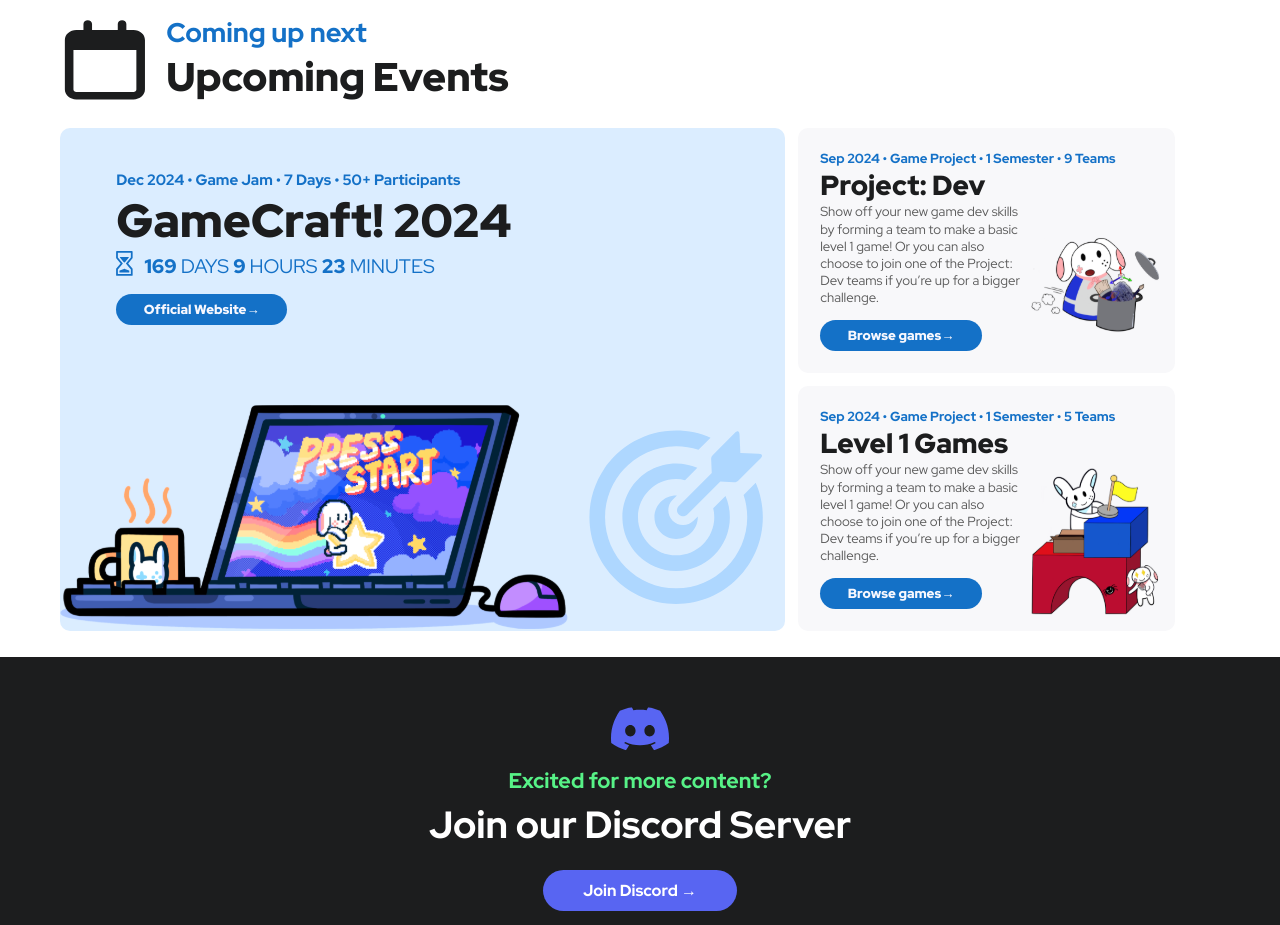
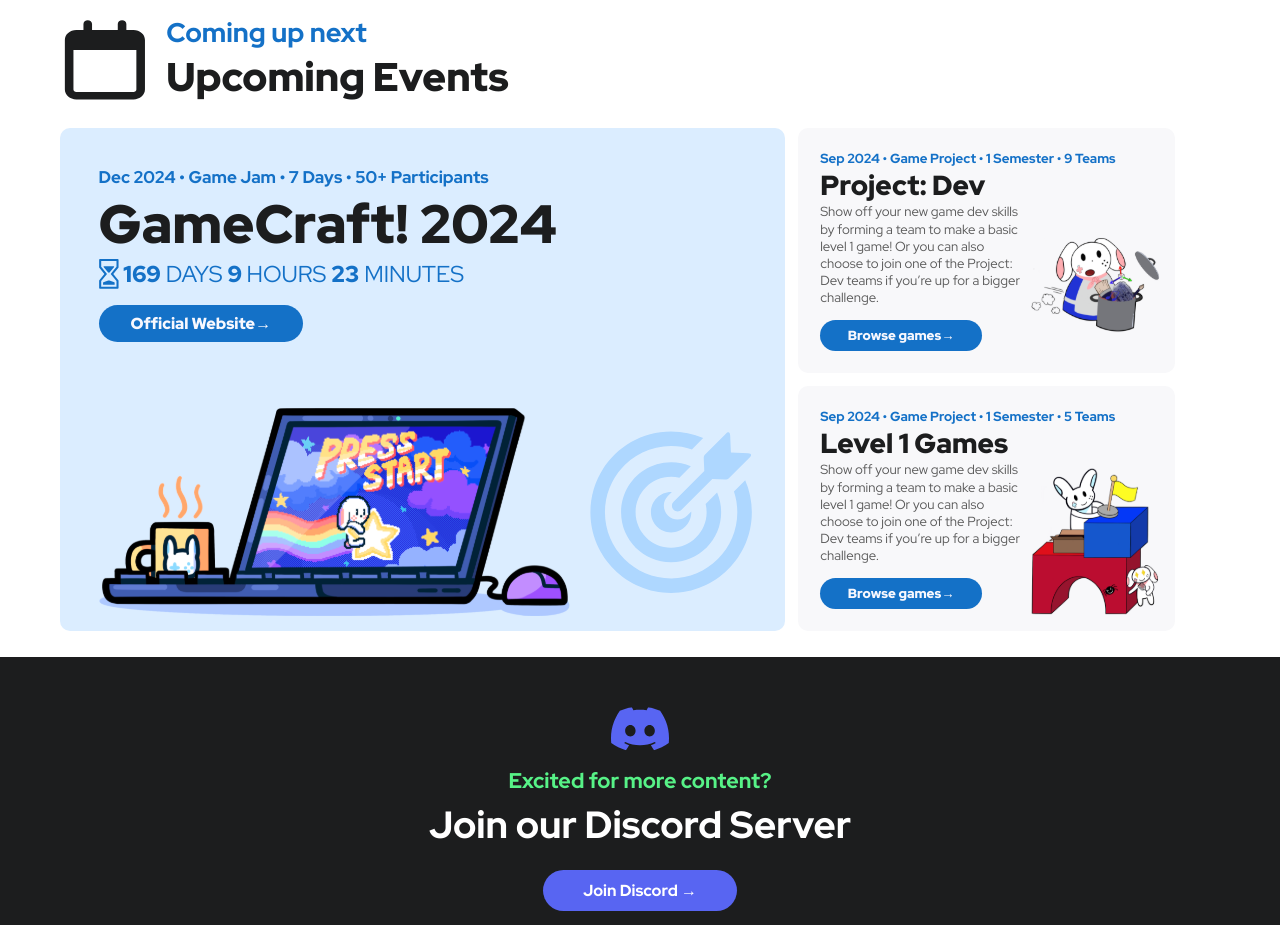
Before and after one commit to nus-gdg/nus-gdg.github.io, a React (Create React App) app in the folder new/: page / in a window 1280 px wide. Shown: the part 2580-3505 px from the top of the page. Built offline with nearby package versions, Linux system fonts and the light colour scheme.

Commit message:
Modify styling for mainEventItem component

```diff
--- a/new/src/sections/events/mainEventItem.scss
+++ b/new/src/sections/events/mainEventItem.scss
@@ -1,117 +1,40 @@
 .event-main-card {
   border-radius: 10px;
   background: #dbedff;
-  padding-top: 0.9rem;
-  height: calc(100% - 0.9rem);
+  padding: 3vw 1vw 1vw 3vw;
   display: flex;
   flex-direction: column;
   justify-content: space-between;
-
-  @media (min-width: 640px) {
-    padding-top: 1.2rem;
-    height: calc(100% - 1.2rem);
-  }
-
-  @media (min-width: 768px) {
-    padding-top: 1.6rem;
-    height: calc(100% - 1.6rem);
-  }
-
-  @media (min-width: 1024px) {
-    padding-top: 2.2rem;
-    height: calc(100% - 2.2rem);
-  }
-
-  @media (min-width: 1280px) {
-    padding-top: 2.6rem;
-    height: calc(100% - 2.6rem);
-  }
-
-  @media (min-width: 1536px) {
-    padding-top: 3rem;
-    height: calc(100% - 3rem);
-  }
+  height: calc(100% - 4vw);
+  gap: 1vw;
 
   &-header {
     display: flex;
     flex-direction: column;
-    margin-left: 1.2rem;
-
-    @media (min-width: 640px) {
-      margin-left: 1.6rem;
-    }
-
-    @media (min-width: 768px) {
-      margin-left: 2.2rem;
-    }
-
-    @media (min-width: 1024px) {
-      margin-left: 2.9rem;
-    }
-
-    @media (min-width: 1280px) {
-      margin-left: 3.5rem;
-    }
-
-    @media (min-width: 1536px) {
-      margin-left: 4rem;
-    }
 
     &-tagline {
       color: var(--Blue, #1471c7);
       font-family: "Red Hat Display";
-      font-size: 12px;
+      font-size: 17px;
       font-style: normal;
       font-weight: 700;
       line-height: normal;
 
-      @media (min-width: 640px) {
-        font-size: 16px;
-      }
-
-      @media (min-width: 768px) {
-        font-size: 20px;
-      }
-
-      @media (min-width: 1024px) {
+      @media (max-width: 640px) {
         font-size: 12px;
-      }
-
-      @media (min-width: 1280px) {
-        font-size: 15px;
-      }
-
-      @media (min-width: 1536px) {
-        font-size: 17px;
       }
     }
 
     &-name {
       color: var(--Black, #1c1d1e);
       font-family: "Red Hat Display";
-      font-size: 24.3px;
+      font-size: 54px;
       font-style: normal;
       font-weight: 900;
       line-height: normal;
 
-      @media (min-width: 640px) {
-        font-size: 33px;
-      }
-
-      @media (min-width: 768px) {
-        font-size: 45px;
-      }
-
-      @media (min-width: 1024px) {
-        font-size: 37.3px;
-      }
-
-      @media (min-width: 1280px) {
-        font-size: 46.6px;
-      }
-
-      @media (min-width: 1536px) {
-        font-size: 54px;
+      @media (max-width: 640px) {
+        font-size: 24px;
       }
     }
 
@@ -121,30 +44,14 @@
       align-items: center;
 
       &-icon {
-        width: 13.5px;
+        height: 30px;
 
-        @media (min-width: 640px) {
-          width: 18px;
-        }
-
-        @media (min-width: 768px) {
-          width: 24px;
-        }
-
-        @media (min-width: 1024px) {
-          width: 14px;
-        }
-
-        @media (min-width: 1280px) {
-          width: 17.2px;
-        }
-
-        @media (min-width: 1536px) {
-          width: 20px;
+        @media (max-width: 640px) {
+          height: 20px;
         }
 
         img {
-          max-width: 100%;
+          max-height: 100%;
         }
       }
 
@@ -152,34 +59,13 @@
         margin-left: 0.3rem;
         color: var(--Blue, #1471c7);
         font-family: "Red Hat Display";
-        font-size: 15px;
+        font-size: 23px;
         font-style: normal;
         font-weight: 400;
         line-height: normal;
 
-        @media (min-width: 640px) {
-          font-size: 20px;
-          margin-left: 0.45rem;
-        }
-
-        @media (min-width: 768px) {
-          font-size: 28px;
-          margin-left: 0.6rem;
-        }
-
-        @media (min-width: 1024px) {
-          font-size: 15.7px;
-          margin-left: 0.6rem;
-        }
-
-        @media (min-width: 1280px) {
-          font-size: 19.6px;
-          margin-left: 0.7rem;
-        }
-
-        @media (min-width: 1536px) {
-          font-size: 22.7px;
-          margin-left: 0.8rem;
+        @media (max-width: 640px) {
+          font-size: 15px;
         }
 
         b {
@@ -190,47 +76,23 @@
 
     &-button {
       border-width: 0;
-      margin-top: 0.7rem;
-      padding: 5.4px 21.6px;
+      margin-top: 1rem;
+      padding: 8px 32px;
       border-radius: 50px;
       background: var(--Blue, #1471c7);
       color: var(--White-on-Black, #f8f8fe);
       font-family: "Red Hat Display";
-      font-size: 9px;
+      font-size: 16px;
       font-style: normal;
       font-weight: 900;
       line-height: normal;
       width: fit-content;
       text-decoration: none;
 
-      @media (min-width: 640px) {
+      @media (max-width: 640px) {
         font-size: 11.7px;
         padding: 7.4px 29.3px;
-        margin-top: 0.9rem;
-      }
-
-      @media (min-width: 768px) {
-        font-size: 16px;
-        padding: 10px 39px;
-        margin-top: 1.2rem;
-      }
-
-      @media (min-width: 1024px) {
-        font-size: 11px;
-        padding: 5px 20px;
-        margin-top: 1.6rem;
-      }
-
-      @media (min-width: 1280px) {
-        font-size: 13.2px;
-        padding: 6.9px 27.6px;
-        margin-top: 0.85rem;
-      }
-
-      @media (min-width: 1536px) {
-        font-size: 15.6px;
-        padding: 8px 32px;
-        margin-top: 1rem;
+        margin-top: 2vw;
       }
     }
   }
@@ -238,27 +100,6 @@
   &-body {
     display: flex;
     flex-direction: row;
-    margin-top: 0.9rem;
-
-    @media (min-width: 640px) {
-      margin-top: 1.2rem;
-    }
-
-    @media (min-width: 768px) {
-      margin-top: 1.6rem;
-    }
-
-    @media (min-width: 1024px) {
-      margin-top: 2.2rem;
-    }
-
-    @media (min-width: 1280px) {
-      margin-top: 2.6rem;
-    }
-
-    @media (min-width: 1536px) {
-      margin-top: 3rem;
-    }
 
     &-main-icon {
       width: 70%;
```
